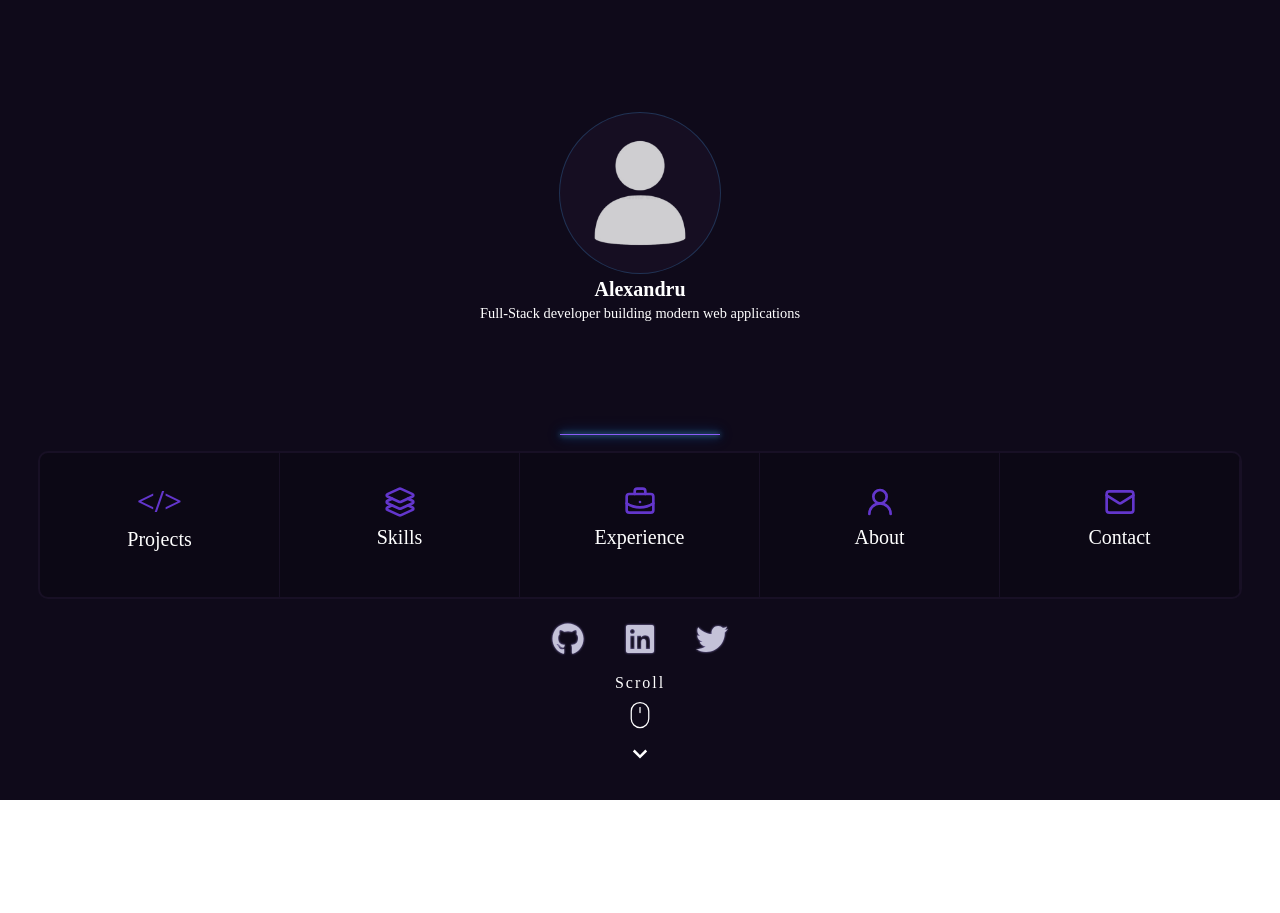
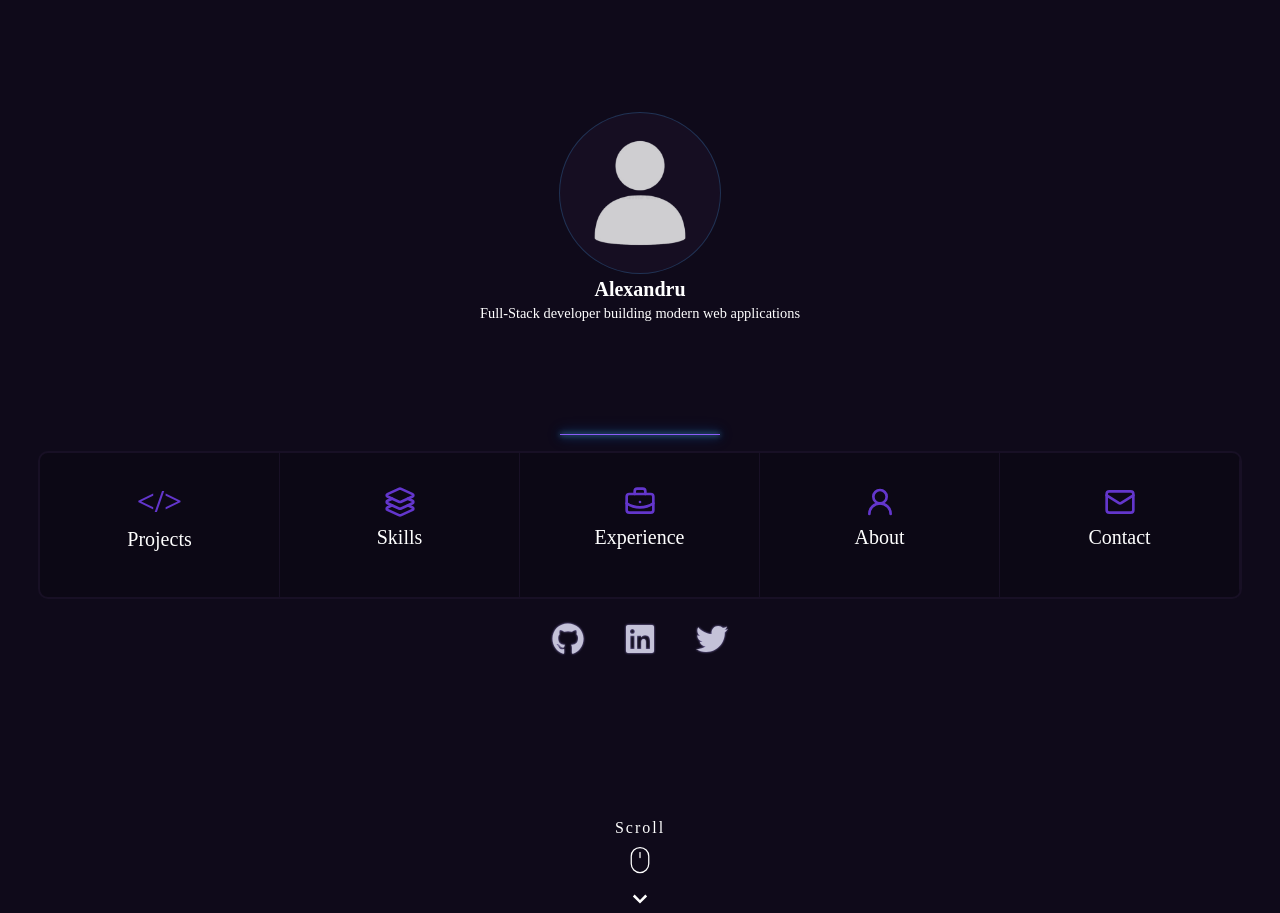
Before and after one commit to Alexandru101/Developer-Portfolio, a React (Vite) app in the folder Frontend/: page /home in a window 1280 px wide. Before the commit the page ends 800 px from the top, so only its background shows below. Built offline with nearby package versions, Linux system fonts and the light colour scheme.

Commit message:
change scroll class position fixed to using flexbox position

```diff
--- a/Frontend/src/components/home/Home.module.css
+++ b/Frontend/src/components/home/Home.module.css
@@ -146,8 +146,7 @@
 
 .scroll {
     display: none;
-    position: fixed;
-    bottom: 2rem;
+    margin-top: 3rem;
 }
 
 .scroll__text {
```
